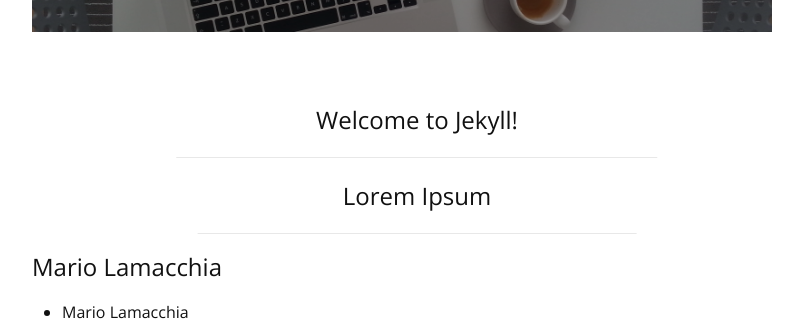
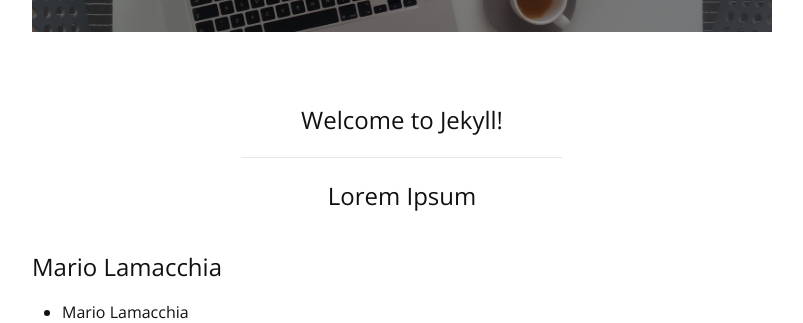
Before and after one commit to mariolamacchia/mariolamacchia.github.io, a Jekyll site: the page built from blog/index.html, in a window 1280 px wide. Shown: the part 318-641 px from the top of the page, without its empty margins (238-1041 px from the left). Built offline with Jekyll 4.4.1, drawn with Linux system fonts in a browser that asks for light colours; nearby versions of some CDN libraries; the list of posts is cut into pages by our own code.

Commit message:
Fix list sizing

```diff
--- a/_sass/_list.scss
+++ b/_sass/_list.scss
@@ -3,19 +3,22 @@
   display: flex;
   flex-direction: column;
   align-items: center;
+  margin-left: auto;
+  margin-right: auto;
 
   li {
     list-style: none;
     text-align: center;
-    padding: 20px 200px;
+    padding: 20px 100px;
     font-size: 24px;
     position: relative;
+    max-width: $content-width;
 
     a {
       color: $text-color
     }
 
-    &:after {
+    &:not(:last-child):after {
       content: ' ';
       border-bottom: 1px solid #e8e8e8;
       width: 80%;
```
